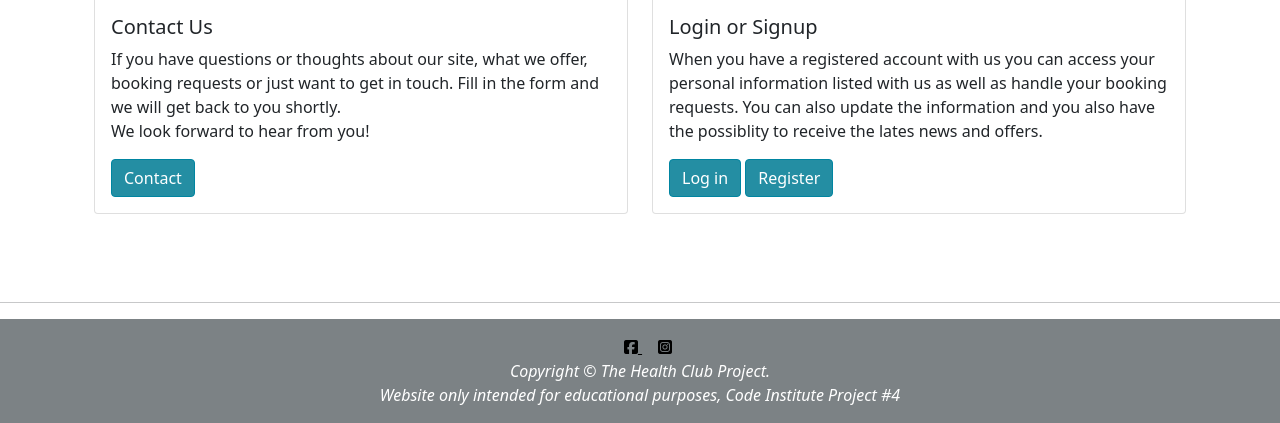
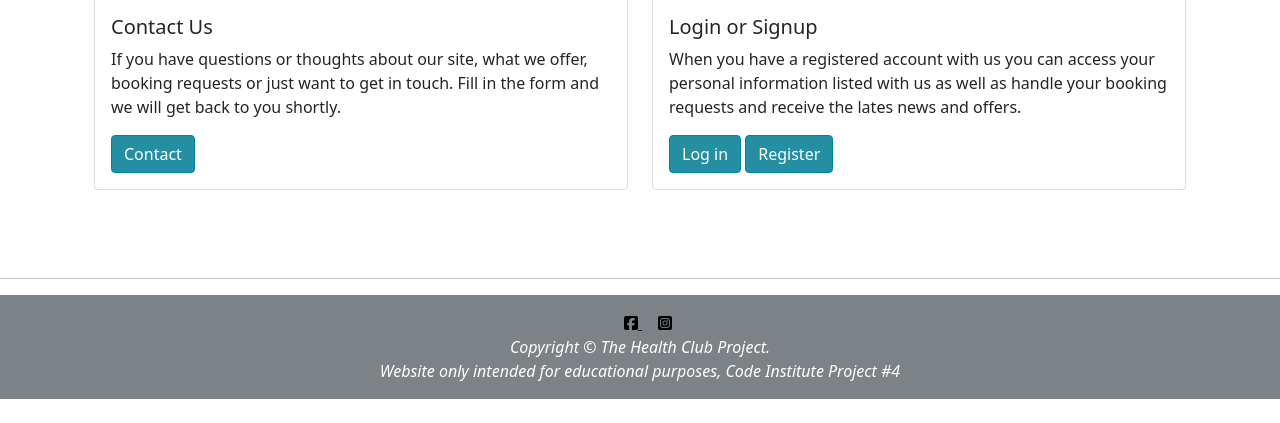
Before and after one commit to helenahagman/PP4-version2, a Django app: page /member/ in a window 1280 px wide. Shown: the part 1013-1436 px from the top of the page. After the commit the page ends 1412 px from the top, so only its background shows below. Run offline with Django 5.2, Linux system fonts and the light colour scheme; some libraries are stand-ins or nearby versions.

Commit message:
updated information on member page

```diff
--- a/templates/index.html
+++ b/templates/index.html
@@ -43,8 +43,7 @@
                     <div class="card-body">
                         <h5 class="card-title">Personal Trainer</h5>
                         <p class="card-text">
-                            Book sessions with a personal trainer dedicated to helping you reach your goals.
-                            Or get in contact for any queries.
+                            Book sessions with a personal trainer or contact us for any questions you may have.
                         </p>
                         <a href="{% url 'personal_trainer' %}" class="btn btn-primary">Read more</a>
                     </div>
@@ -63,7 +62,7 @@
                     <div class="card-body">
                         <h5 class="card-title">Members</h5>
                         <p class="card-text">
-                            Become a member today to receive the lates news, offers and much more.
+                            Become a member today to receive the lates news and offers from our partners.
                         </p>
                         <a href="{% url 'login' %}" class="btn btn-primary">Log in</a>
                         <a href="{% url 'account_signup' %}" class="btn btn-primary">Register</a>
--- a/templates/member.html
+++ b/templates/member.html
@@ -50,7 +50,7 @@
                         <p class="card-text">
                             If you have questions or thoughts about our site, what we offer,
                             booking requests or just want to get in touch. Fill in the form and
-                            we will get back to you shortly.<br>We look forward to hear from you!
+                            we will get back to you shortly.
                         </p>
                         <a href="{% url 'contact' %}" class="btn btn-primary">Contact</a>
                     </div>
@@ -70,8 +70,7 @@
                         <h5 class="card-title">Login or Signup</h5>
                         <p class="card-text">
                             When you have a registered account with us you can access your personal information
-                            listed with us as well as handle your booking requests. You can also update the
-                            information and you also have the possiblity to receive the lates news and offers.
+                            listed with us as well as handle your booking requests and receive the lates news and offers.
                         </p>
                         <a href="{% url 'login' %}" class="btn btn-primary">Log in</a>
                         <a href="{% url 'account_signup' %}" class="btn btn-primary">Register</a>
```
